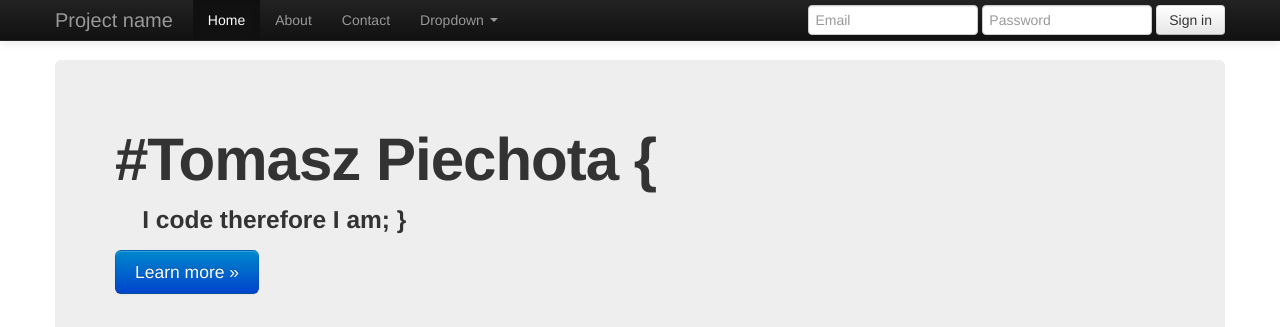
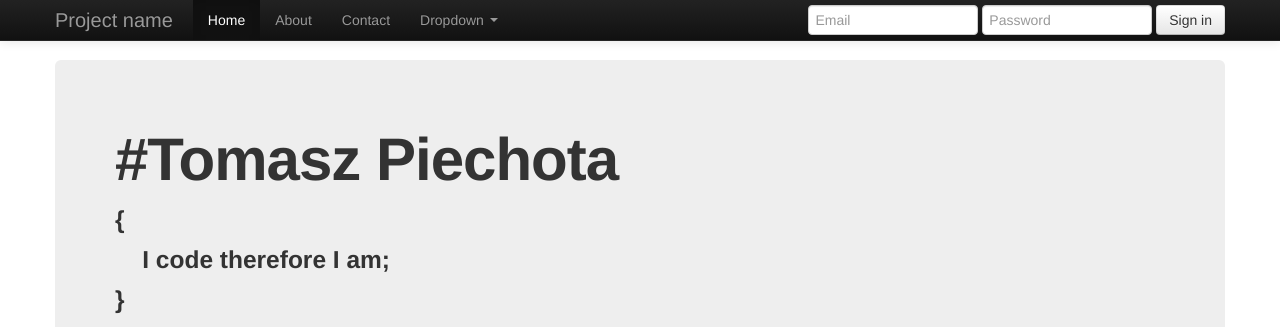
Before and after one commit to tpiechota/tpiechota.github.com, a plain HTML site: page index.html in a window 1280 px wide. Shown: the top 327 px of the page. Drawn offline with nearby package versions, Linux system fonts and the light colour scheme.

Commit message:
hu update

```diff
--- a/index.html
+++ b/index.html
@@ -93,8 +93,9 @@
 
 			<!-- Main hero unit for a primary marketing message or call to action -->
 			<div class="hero-unit">
-				<h1>#Tomasz Piechota {</h1>
-				<h3>&nbsp;&nbsp;&nbsp;&nbsp;I code therefore I am; }</h3>
+				<h1>#Tomasz Piechota</h1>
+				<h3>{<br />
+					&nbsp;&nbsp;&nbsp;&nbsp;I code therefore I am;<br />}</h3>
 				<p>
 					<a href="#" class="btn btn-primary btn-large">Learn more &raquo;</a>
 				</p>
```
